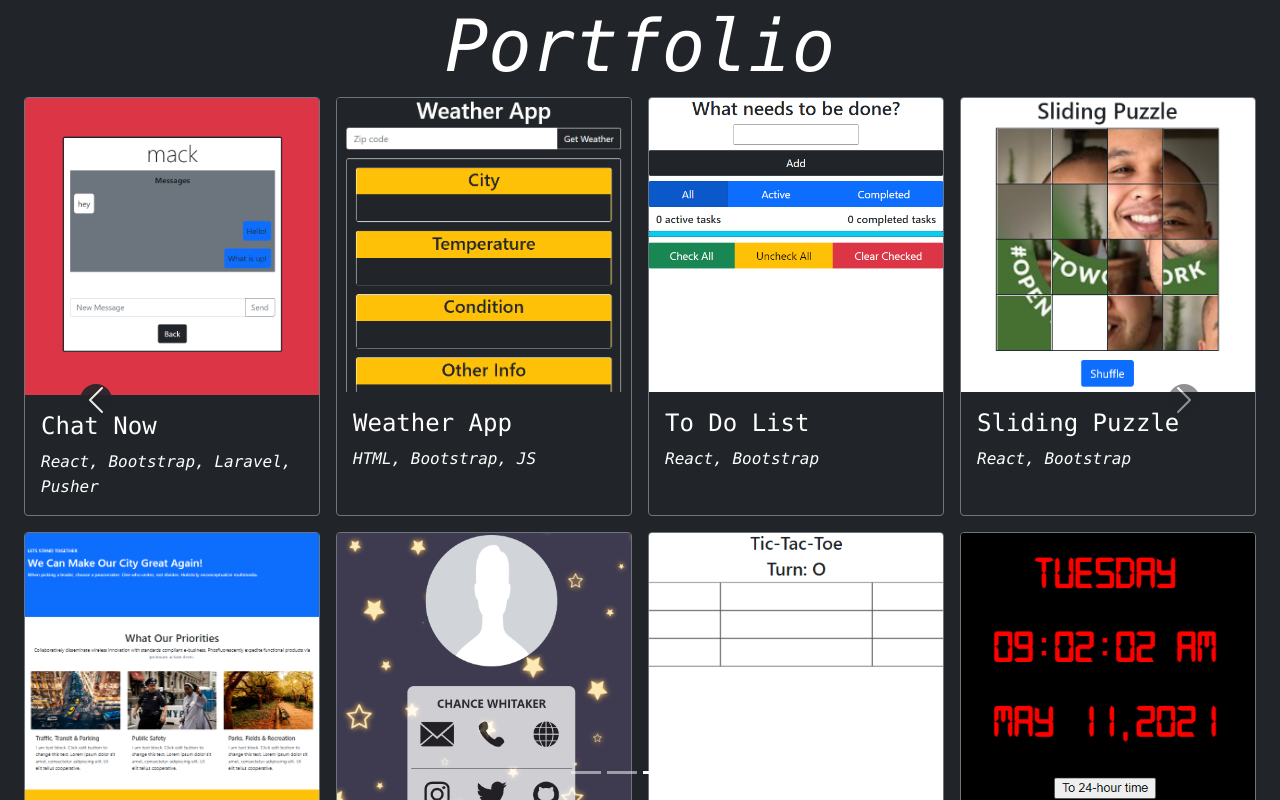
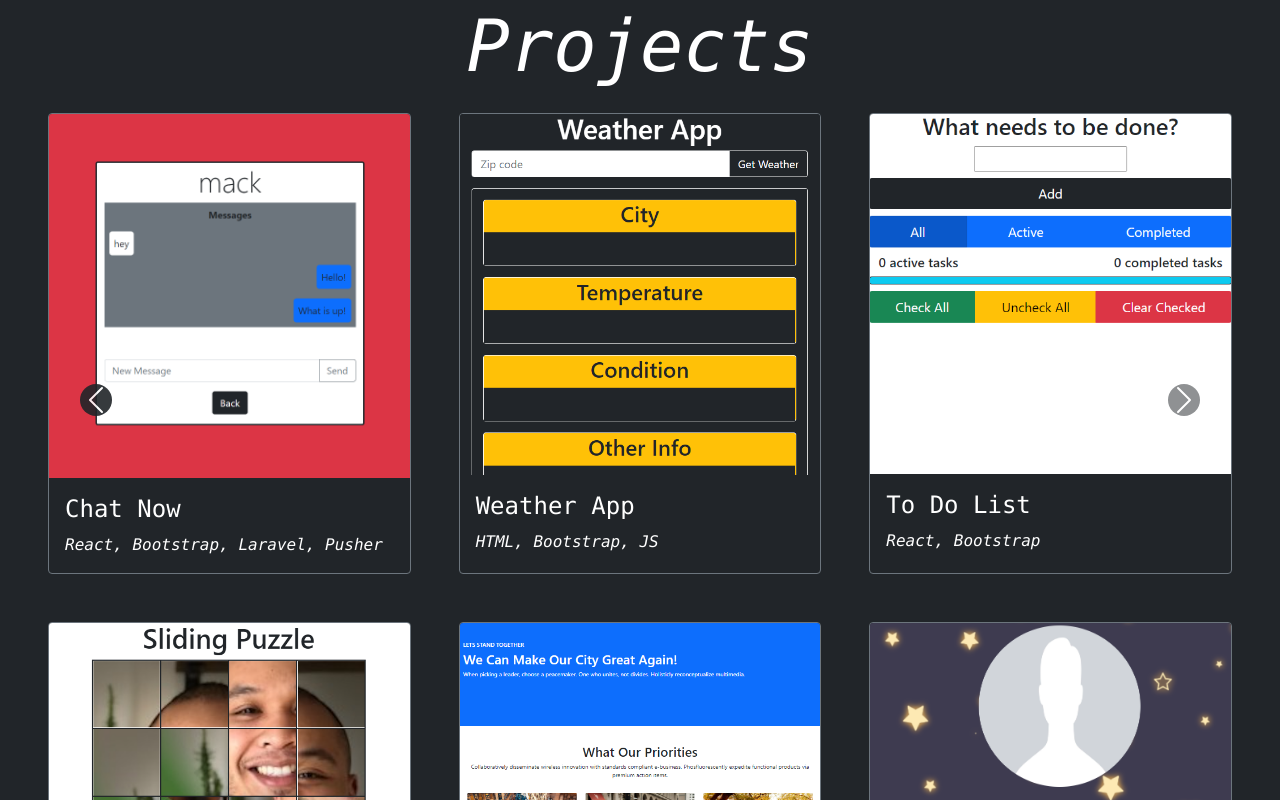
Before and after one commit to chamce/portfolio, a React (Create React App) app: page /blog in a window 1280 px wide. Both pictures are taken after a click on the button 658 px from the left and 772 px from the top of the page. Built offline with nearby package versions, Linux system fonts and the light colour scheme.

Commit message:
github and linkedin links and styling

```diff
--- a/src/AboutMe.js
+++ b/src/AboutMe.js
@@ -8,7 +8,7 @@
         <>
             <div className='Page bg-dark text-white d-flex align-items-center justify-content-center'>
                 <div className='Introduction'>
-                    <img src={ chance } style={ { height: '300px', width: '300px' } } class="rounded-circle mx-auto d-block mb-2" alt="..."></img>
+                    <img src={ chance } style={ { height: '300px', width: '300px' } } class="rounded-circle mx-auto d-block mb-3" alt="..."></img>
                     <h3 className='text-center fst-italic'><samp>Hi, I am Chance, nice to meet you!</samp></h3>
                     <div className='d-flex justify-content-center'>
                         <h6 className='text-center col-sm-12 col-md-5'>
--- a/src/BlogPosts.js
+++ b/src/BlogPosts.js
@@ -85,7 +85,7 @@
             <div className='Page bg-dark text-white d-flex align-items-center justify-content-center'>
                 <div className='Introduction'>
                     <h1 className='display-2 text-center'><samp>Awesome Inc Bootcamp Blog</samp></h1>
-                    <h1 className='display-5 text-center pb-1 fst-italic'><samp>Spring 2021</samp></h1>
+                    <h1 className='display-5 text-center pb-3 fst-italic'><samp>Spring 2021</samp></h1>
                     <div className='overflow-auto border border-white rounded' style={ {height: '321px'} }>
                         <div class="accordion" id="accordionExample" style={ {maxWidth: '989.65px'} }>
                             { posts.map((post, index) => <BlogPost post={post} index={index} key={index}></BlogPost>) }
--- a/src/Portfolio.js
+++ b/src/Portfolio.js
@@ -26,9 +26,9 @@
 
     return (
         <>
-            <div className='Page overflow-auto container-fluid bg-dark pb-4 px-4'>
-                <h1 className='display-2 text-white text-center fst-italic'><samp>Portfolio</samp></h1>
-                <div class="row row-cols-1 row-cols-md-4 g-3">
+            <div className='Page overflow-auto container-fluid bg-dark pb-5 px-5'>
+                <h1 className='display-2 text-white text-center fst-italic pb-3'><samp>Projects</samp></h1>
+                <div class="row row-cols-1 row-cols-md-3 g-5">
                     { projects.map((project, index) => <Project project={project} key={index}></Project>) }
                 </div>
             </div>
--- a/src/Splash.js
+++ b/src/Splash.js
@@ -9,6 +9,18 @@
                 <div className='Welcome'>
                     <h1 className='text-center display-2'><samp>Chancellor Whitaker</samp></h1>
                     <h1 className='text-center display-2 fst-italic'><samp>Web Developer</samp></h1>
+                    <div className='d-flex justify-content-center d-grid gap-4 pt-3'>
+                        <a href='https://github.com/chamce' target='_blank' rel='noreferrer'>
+                            <svg style={ { filter: 'invert(100%)', webkitFilter: 'invert(100%)' } } xmlns="http://www.w3.org/2000/svg" width="40" height="40" viewBox="0 0 24 24">
+                                <path d="M12 0c-6.626 0-12 5.373-12 12 0 5.302 3.438 9.8 8.207 11.387.599.111.793-.261.793-.577v-2.234c-3.338.726-4.033-1.416-4.033-1.416-.546-1.387-1.333-1.756-1.333-1.756-1.089-.745.083-.729.083-.729 1.205.084 1.839 1.237 1.839 1.237 1.07 1.834 2.807 1.304 3.492.997.107-.775.418-1.305.762-1.604-2.665-.305-5.467-1.334-5.467-5.931 0-1.311.469-2.381 1.236-3.221-.124-.303-.535-1.524.117-3.176 0 0 1.008-.322 3.301 1.23.957-.266 1.983-.399 3.003-.404 1.02.005 2.047.138 3.006.404 2.291-1.552 3.297-1.23 3.297-1.23.653 1.653.242 2.874.118 3.176.77.84 1.235 1.911 1.235 3.221 0 4.609-2.807 5.624-5.479 5.921.43.372.823 1.102.823 2.222v3.293c0 .319.192.694.801.576 4.765-1.589 8.199-6.086 8.199-11.386 0-6.627-5.373-12-12-12z"/>
+                            </svg>
+                        </a>
+                        <a href='https://www.linkedin.com/in/chancellorwhitaker/' target='_blank' rel='noreferrer'>
+                            <svg style={ { filter: 'invert(100%)', webkitFilter: 'invert(100%)' } } xmlns="http://www.w3.org/2000/svg" width="40" height="40" viewBox="0 0 24 24">
+                                <path d="M19 0h-14c-2.761 0-5 2.239-5 5v14c0 2.761 2.239 5 5 5h14c2.762 0 5-2.239 5-5v-14c0-2.761-2.238-5-5-5zm-11 19h-3v-11h3v11zm-1.5-12.268c-.966 0-1.75-.79-1.75-1.764s.784-1.764 1.75-1.764 1.75.79 1.75 1.764-.783 1.764-1.75 1.764zm13.5 12.268h-3v-5.604c0-3.368-4-3.113-4 0v5.604h-3v-11h3v1.765c1.396-2.586 7-2.777 7 2.476v6.759z"/>
+                            </svg>
+                        </a>
+                    </div>
                 </div>
             </div>
         </>
```
